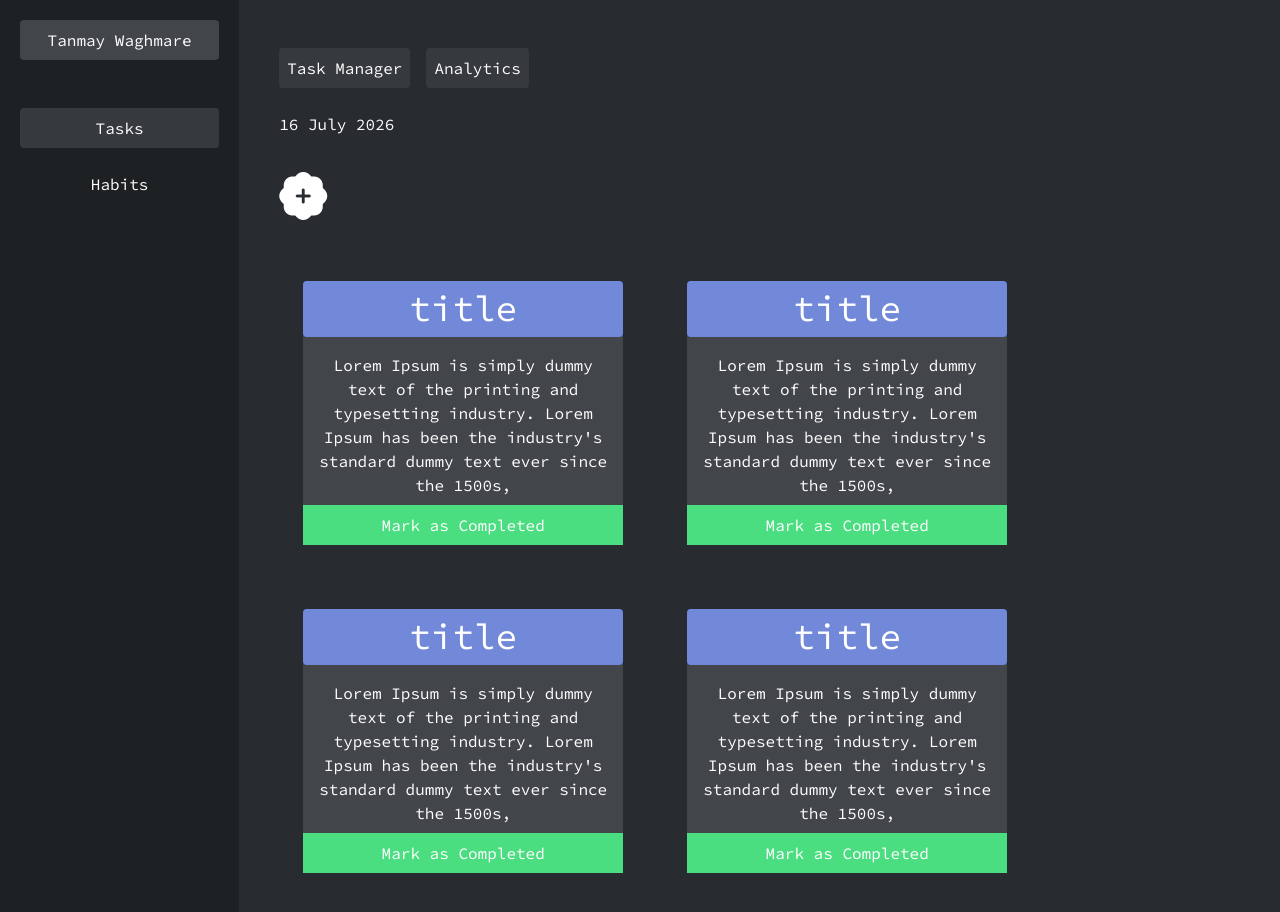
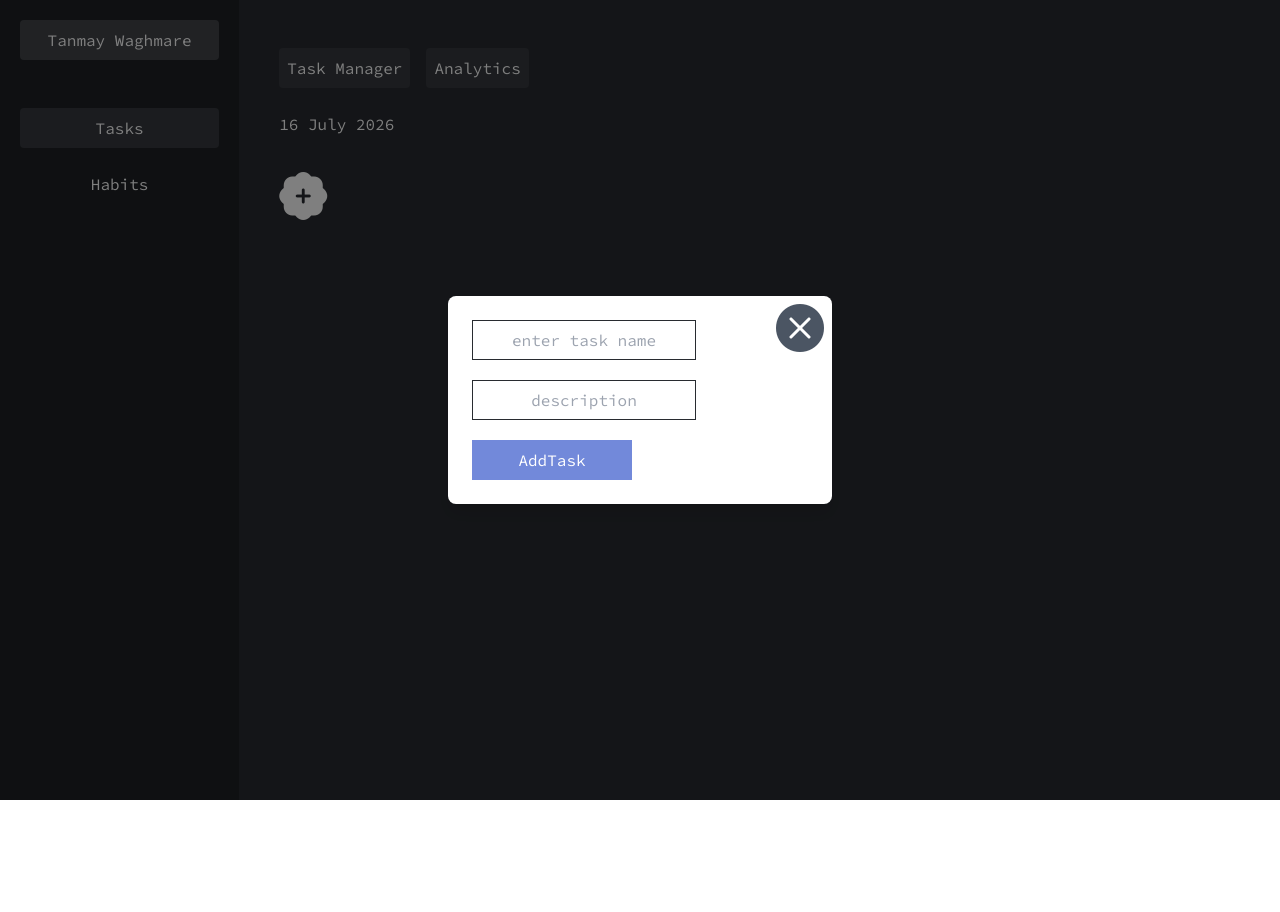
Before and after one commit to SkullShoT007/FlowState, a React (Create React App) app: page / in a window 1280 px wide. Both pictures are taken after a click on the button 303 px from the left and 196 px from the top of the page. Shown: the top 912 px of the page. After the commit the page ends 800 px from the top, so only its background shows below. Built offline with nearby package versions, Linux system fonts and the light colour scheme; a web font is replaced by a local one.

Commit message:
add task Functionality

```diff
--- a/src/components/Card.js
+++ b/src/components/Card.js
@@ -1,16 +1,21 @@
-import React from 'react'
+import { useState } from "react";
 
-export const Card = () => {
+export const Card = ({task}) => {
+  const [complete, setComplete] = useState(false)
+  function markCompleted()
+  {
+    setComplete(!complete)
+  }
+
   return (
-    <div className='w-80 rounded min-h-24  bg-extraLightGray m-8'>
+    <div className={`flex flex-col min-h-48 justify-between w-80 rounded  m-8 `}>
         <div>
-            <h1 className='text-4xl text-center bg-myBlue rounded p-2'>title</h1>
-            <p className='text-center mt-2 p-2'>Lorem Ipsum is simply dummy text of the printing and typesetting industry. Lorem Ipsum has been the industry's standard dummy text ever since the 1500s,</p>
+            <h1 className={`text-4xl text-center  ${complete? (" bg-green-400 ") : (" bg-myBlue ")}rounded p-2 text-wrap break-words`}>{task.title}</h1>
+            <p className='text-center mt-2 p-2 text-wrap break-words'>{task.description}</p>
         </div>
         <div>
-            <button className='w-full bg-green-400 p-2'>Mark as Completed</button>
+            <button onClick={markCompleted} className={`w-full ${complete? "bg-red-600" : "bg-green-400"}  p-2`}>{complete?"mark not complete" : ("mark Complete")}</button>
         </div>
-
     </div>
   )
 }
--- a/src/components/HabitManager.js
+++ b/src/components/HabitManager.js
@@ -10,7 +10,7 @@ export const HabitManager = () => {
             <div>
                 <button className='my-7'><i class=" p-2 text-5xl bi bi-patch-plus-fill w-10"></i></button>
             </div>
-            <div className="flex justify-start flex-wrap">
+            <div className="flex justify-start flex-wrap items-start">
                 <Card />
                 <Card />
                 <Card />
--- a/src/components/TaskManager.js
+++ b/src/components/TaskManager.js
@@ -1,20 +1,74 @@
 import { Card } from "./Card"
+import { useRef, useState } from "react";
 export const TaskManager = () => {
+
+  const [tasks,setTasks] = useState([])
+  const titleRef = useRef()
+  const descRef = useRef()
+  function toggleModal(value) {
+    const modal = document.getElementById("myModal");
+    if (value === 1) {
+      modal.classList.remove("hidden");
+      modal.classList.add("flex");
+    } else if (value === 0) {
+      modal.classList.add("hidden");
+      modal.classList.remove("flex");
+    }
+  }
+  function taskSubmit(event)
+  {
+    event.preventDefault()
+    toggleModal(0);
+    const title = titleRef.current.value;
+    const desc = descRef.current.value;
+    const task = {
+      title: title,
+      description: desc
+    }
+    setTasks(state => [...state, task]);
+    console.log(task)
+    titleRef.current.value = "";
+    descRef.current.value = ""
+
+  }
+
   return (
-    <div className='bg-mainGray w-full p-8 text-myWhite '>
+    <div className='bg-mainGray w-full p-8 text-myWhite'>
       <div>
         <button className="p-2 my-4 mx-2 bg-lightGray rounded">Task Manager</button>
         <button className="p-2 my-4 mx-2 bg-lightGray rounded">Analytics</button>
       </div>
+
       <div className='p-2'>16 July 2026</div>
-        <div className=" w-40">
-            <button className='addbtn my-7'><i className=" p-2 text-5xl bi bi-patch-plus-fill w-10"></i></button>
+
+      <div className="w-40">
+        <button onClick={() => toggleModal(1)} className='addbtn my-7'>
+          <i className="p-2 text-5xl bi bi-patch-plus-fill w-10"></i>
+        </button>
       </div>
+
+      {/* Modal */}
+      <div id="myModal" className="fixed inset-0 bg-black bg-opacity-50 hidden items-center justify-center z-50">
+
+        <div className="bg-white rounded-lg shadow-lg p-6 relative w-96">
+
+          <button onClick={() => toggleModal(0)} className="absolute top-2 right-2 text-gray-600 text-xl ">
+            <i className="text-5xl bi bi-x-circle-fill"></i>
+          </button>
+          <form onSubmit={taskSubmit} className="flex flex-col justify-start gap-5 h-full">
+            <input maxLength={20} ref = {titleRef}  className="h-10 w-56 text-center text-lightGray border border-mainGray" type="text" placeholder="enter task name"/>
+            <input maxLength={100} ref = {descRef}  className="h-10 w-56 text-center text-lightGray border border-mainGray" type="text" placeholder="description"/>
+            <button className="p-2 w-40 bg-myBlue" type = "submit">AddTask</button>
+          </form>
+
+
+        </div>
+      </div>
+
       <div className="flex justify-start flex-wrap">
-            <Card />
-            <Card />
-            <Card />
-            <Card />
+        {tasks.map((task, index) => (
+          <Card key = {index} task = {task}/>
+        ))}
       </div>
     </div>
   )
```
Lines whose indentation alone changed are shown as unchanged.
